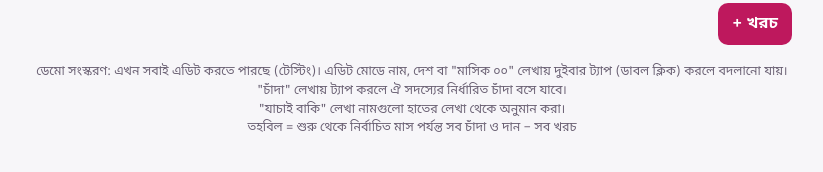
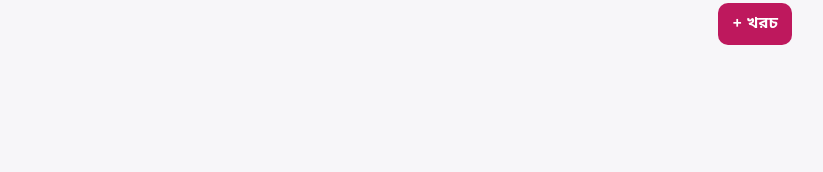
Before and after one commit to alaminchowdhury1122/Union_Data, a plain HTML site: page index.html in a window 1280 px wide. Shown: the part 1714-1886 px from the top of the page, without its empty margins (228-1051 px from the left). After the commit the page ends 1799 px from the top, so only its background shows below. Drawn offline with Linux system fonts and the light colour scheme.

Commit message:
remove demo text

```diff
--- a/index.html
+++ b/index.html
@@ -250,7 +250,7 @@ body.editing .pair label:first-child small{cursor:pointer}
     <section><h2><span>👥 কোন দল কত দিয়েছে</span></h2><div class="panel" id="grp" style="padding:10px"></div></section>
     <section><h2><span>🏆 সর্বোচ্চ অবদান (সব সময়)</span></h2><div class="panel" id="top"></div></section>
   </div>
-  <p class="note">ডেমো সংস্করণ: এখন সবাই এডিট করতে পারছে (টেস্টিং)। এডিট মোডে নাম, দেশ বা "মাসিক ০০" লেখায় দুইবার ট্যাপ (ডাবল ক্লিক) করলে বদলানো যায়। "চাঁদা" লেখায় ট্যাপ করলে ঐ সদস্যের নির্ধারিত চাঁদা বসে যাবে।<br>"যাচাই বাকি" লেখা নামগুলো হাতের লেখা থেকে অনুমান করা।<br>তহবিল = শুরু থেকে নির্বাচিত মাস পর্যন্ত সব চাঁদা ও দান − সব খরচ</p>
+  <!-- <p class="note">ডেমো সংস্করণ: এখন সবাই এডিট করতে পারছে (টেস্টিং)। এডিট মোডে নাম, দেশ বা "মাসিক ০০" লেখায় দুইবার ট্যাপ (ডাবল ক্লিক) করলে বদলানো যায়। "চাঁদা" লেখায় ট্যাপ করলে ঐ সদস্যের নির্ধারিত চাঁদা বসে যাবে।<br>"যাচাই বাকি" লেখা নামগুলো হাতের লেখা থেকে অনুমান করা।<br>তহবিল = শুরু থেকে নির্বাচিত মাস পর্যন্ত সব চাঁদা ও দান − সব খরচ</p> -->
 </main>
 
 <script>
```
